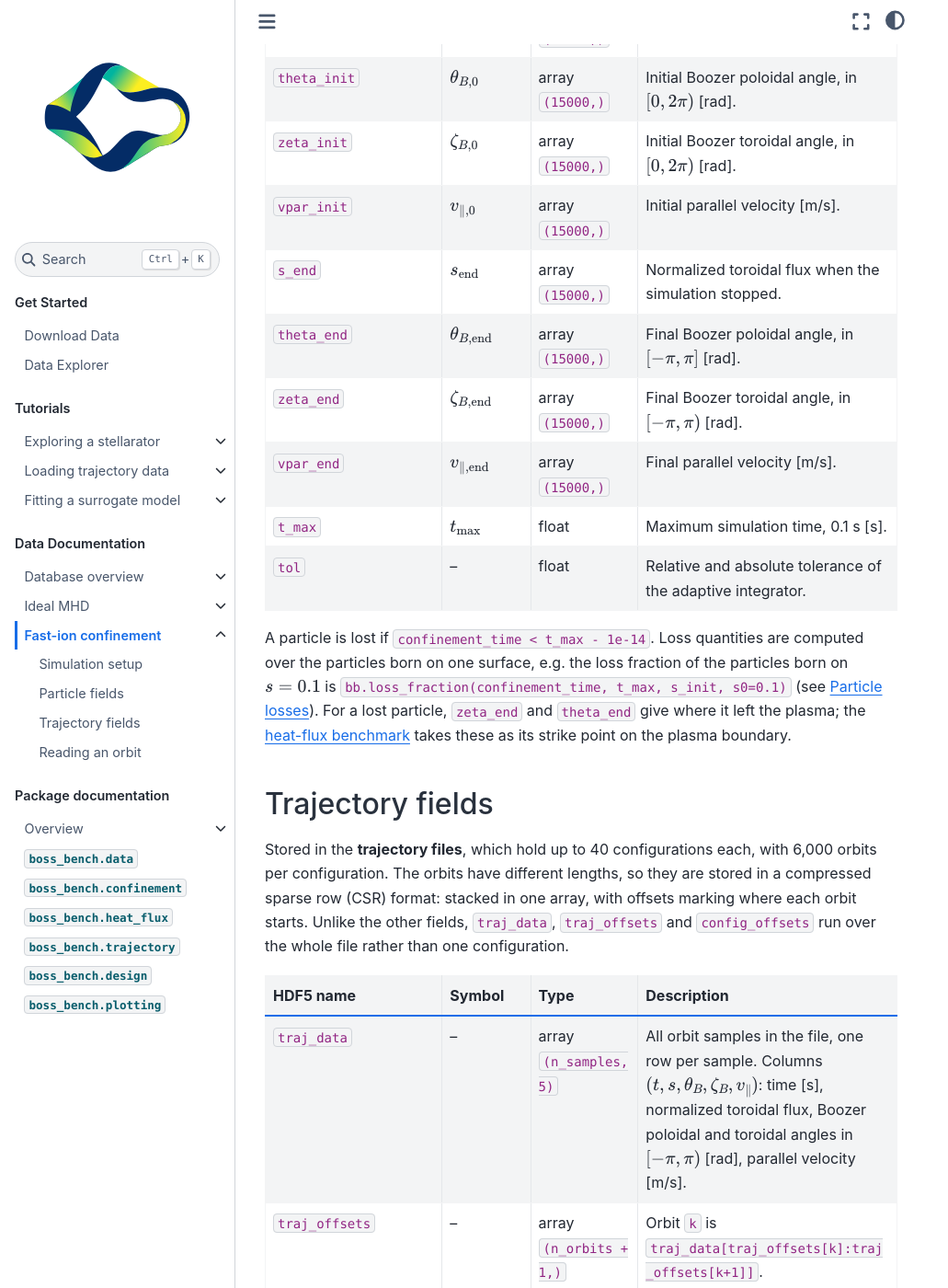
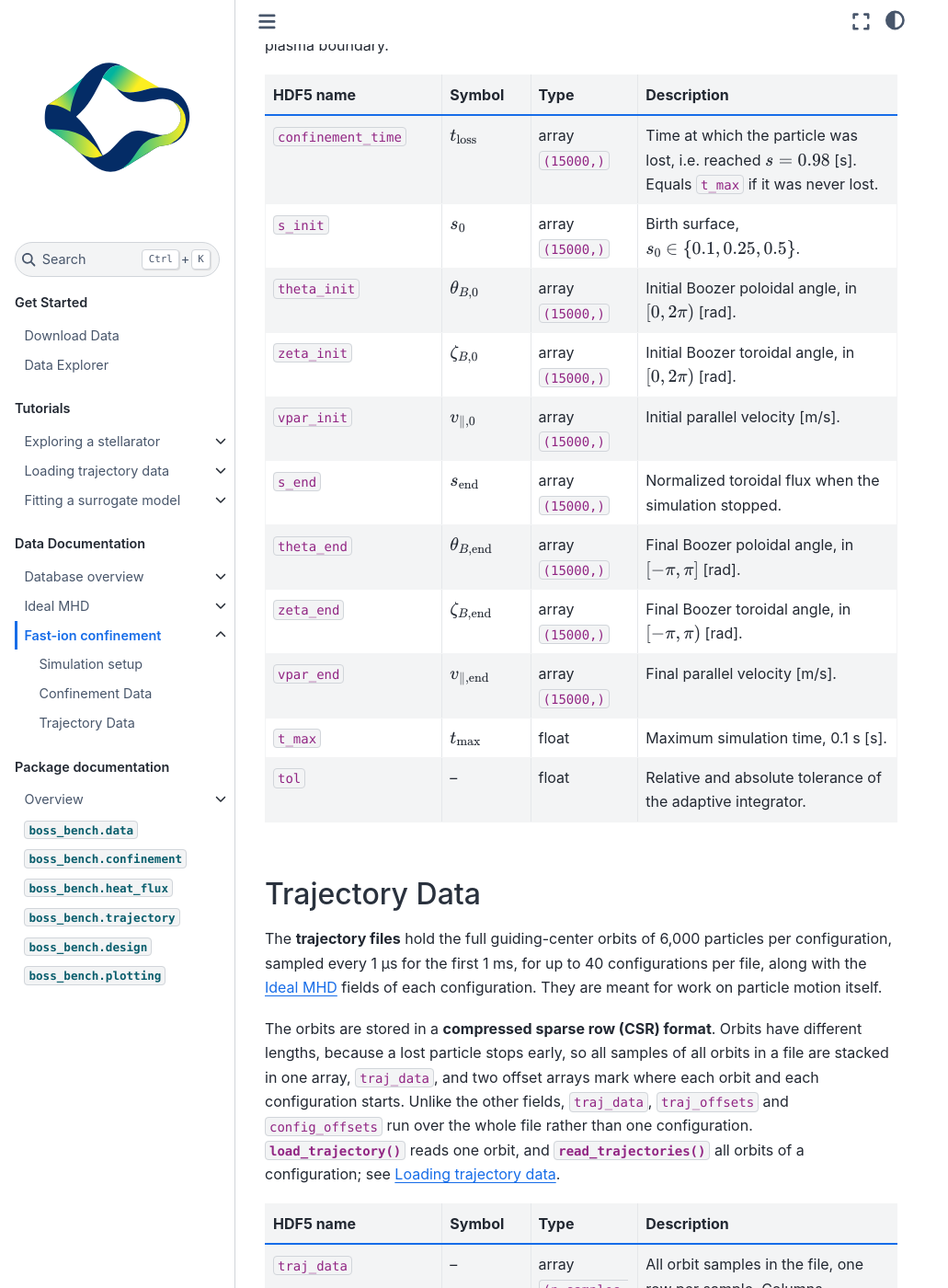
Before and after one commit to mishapadidar/boss_website, a Sphinx documentation site: the page built from docs/data/fast-ion.md, in a window 1280 px wide and 1400 px high, scrolled down 1091 px. Shown: the whole window at 92% size, without its empty margins (0-1031 px from the left). Built offline with Sphinx 7.4.7 and the Sphinx Book theme 1.1.4, drawn with Linux system fonts in a browser that asks for light colours; some of the changed text lies outside the part shown.

Commit message:
Fast-ion page: Confinement Data and Trajectory Data sections, descriptions above the tables
Co-Authored-By: Claude Opus 5.5 (1M context) <noreply@anthropic.com>

````diff
--- a/docs/data/fast-ion.md
+++ b/docs/data/fast-ion.md
@@ -18,10 +18,22 @@ see [Ideal MHD](ideal-mhd.md).
 | **Duration** | Until the particle is lost or $t_\text{max} = 0.1$ s (`t_max`) |
 | **Machine size** | Each configuration is scaled to a randomly chosen reactor size and field strength |
 
-## Particle fields
+## Confinement Data
 
-Stored in the **confinement files**, with one entry per alpha particle
-and 15,000 particles per configuration.
+The **confinement files** hold the start and end state of every traced
+particle: 15,000 alpha particles per configuration, and up to 3,000
+configurations per file, along with the [Ideal MHD](ideal-mhd.md) fields of
+each configuration. They are enough to compute loss fractions, lost energy and
+heat fluxes.
+
+A particle is lost if its confinement time is shorter than the simulation
+time, $t_\text{loss} < t_\text{max}$. Loss quantities are computed over the
+particles born on one surface; for example, the loss fraction of the particles
+born on $s = 0.1$ is `bb.loss_fraction(confinement_time, t_max, s_init, s0=0.1)`
+(see [Particle losses](../package.md#particle-losses)). For a lost particle,
+`zeta_end` and `theta_end` give where it left the plasma; the
+[heat-flux benchmark](../package.md#heat-flux) takes these as its strike point
+on the plasma boundary.
 
 ```{table}
 :class: boss-fields
@@ -30,7 +42,7 @@ and 15,000 particles per configuration.
 | HDF5 name | Symbol | Type | Description |
 | --- | --- | --- | --- |
 | `confinement_time` | $t_\text{loss}$ | array `(15000,)` | Time at which the particle was lost, i.e. reached $s = 0.98$ [s]. Equals `t_max` if it was never lost. |
-| `s_init` | $s_0$ | array `(15000,)` | Birth surface (0.1, 0.25, or 0.5). |
+| `s_init` | $s_0$ | array `(15000,)` | Birth surface, $s_0 \in \{0.1, 0.25, 0.5\}$. |
 | `theta_init` | $\theta_{B,0}$ | array `(15000,)` | Initial Boozer poloidal angle, in $[0, 2\pi)$ [rad]. |
 | `zeta_init` | $\zeta_{B,0}$ | array `(15000,)` | Initial Boozer toroidal angle, in $[0, 2\pi)$ [rad]. |
 | `vpar_init` | $v_{\parallel,0}$ | array `(15000,)` | Initial parallel velocity [m/s]. |
@@ -42,24 +54,21 @@ and 15,000 particles per configuration.
 | `tol` | – | float | Relative and absolute tolerance of the adaptive integrator. |
 ```
 
+## Trajectory Data
 
-A particle is lost if `confinement_time < t_max - 1e-14`. Loss quantities are
-computed over the particles born on one surface, e.g. the loss fraction of the
-particles born on $s = 0.1$ is
-`bb.loss_fraction(confinement_time, t_max, s_init, s0=0.1)` (see
-[Particle losses](../package.md#particle-losses)). For a lost particle,
-`zeta_end` and `theta_end` give where it left the plasma; the
-[heat-flux benchmark](../package.md#heat-flux) takes these as its strike point
-on the plasma boundary.
+The **trajectory files** hold the full guiding-center orbits of 6,000
+particles per configuration, sampled every 1 µs for the first 1 ms, for up to
+40 configurations per file, along with the [Ideal MHD](ideal-mhd.md) fields of
+each configuration. They are meant for work on particle motion itself.
 
-## Trajectory fields
-
-Stored in the **trajectory files**, which hold up to 40 configurations each,
-with 6,000 orbits per configuration. The orbits have different lengths, so they
-are stored in a compressed sparse row (CSR) format: stacked in one array, with
-offsets marking where each orbit starts. Unlike the other fields, `traj_data`,
-`traj_offsets` and `config_offsets` run over the whole file rather than one
-configuration.
+The orbits are stored in a **compressed sparse row (CSR) format**. Orbits have
+different lengths, because a lost particle stops early, so all samples of all
+orbits in a file are stacked in one array, `traj_data`, and two offset arrays
+mark where each orbit and each configuration starts. Unlike the other fields,
+`traj_data`, `traj_offsets` and `config_offsets` run over the whole file
+rather than one configuration. {func}`~boss_bench.trajectory.load_trajectory`
+reads one orbit, and {func}`~boss_bench.trajectory.read_trajectories` all orbits
+of a configuration; see [Loading trajectory data](../tutorials/loading-trajectories.md).
 
 ```{table}
 :class: boss-fields
@@ -74,20 +83,3 @@ configuration.
 | `t_max` | $t_\text{max}$ | float | Maximum simulation time, 1 ms [s]. |
 | `tol` | – | float | Relative and absolute tolerance of the adaptive integrator. |
 ```
-
-
-## Reading an orbit
-
-```python
-import h5py
-
-with h5py.File("trajectory_data_test_split_00000.hdf5", "r") as f:
-    i, j = 0, 5                                    # configuration i, its orbit j
-    k = f["config_offsets"][i] + j
-    a, b = f["traj_offsets"][k], f["traj_offsets"][k + 1]
-    t, s, theta, zeta, vpar = f["traj_data"][a:b].T
-```
-
-{func}`~boss_bench.trajectory.load_trajectory` reads one orbit, and
-{func}`~boss_bench.trajectory.read_trajectories` all orbits of a
-configuration at once; see [Loading trajectory data](../tutorials/loading-trajectories.md).
--- a/docs/tutorials/exploring.md
+++ b/docs/tutorials/exploring.md
@@ -15,8 +15,8 @@ pip install boss-bench
 ## Load a stellarator
 
 There are two types of data files in the BoSS:
-[trajectory files](../data/fast-ion.md#trajectory-fields), containing guiding-center
-trajectory data, and [confinement files](../data/fast-ion.md#particle-fields),
+[trajectory files](../data/fast-ion.md#trajectory-data), containing guiding-center
+trajectory data, and [confinement files](../data/fast-ion.md#confinement-data),
 containing the initial and final states of fast ions. This tutorial will pull
 data from a confinement file, `confinement_data_test_split_00000.hdf5`.
 
--- a/docs/tutorials/loading-trajectories.md
+++ b/docs/tutorials/loading-trajectories.md
@@ -12,7 +12,7 @@ $v_\parallel$ [m/s]. Orbit `k` is rows `traj_offsets[k]` to
 `config_offsets[i]` to `config_offsets[i+1] - 1`. The file also holds the
 [configuration fields](../data/ideal-mhd.md) (`uuid`, `nfp`, `modB_boozer`,
 `iota`, …) of its configurations, one row per configuration, exactly as in a
-confinement file. See [Trajectory fields](../data/fast-ion.md#trajectory-fields)
+confinement file. See [Trajectory Data](../data/fast-ion.md#trajectory-data)
 for every field.
 
 ## Reading one orbit
````
